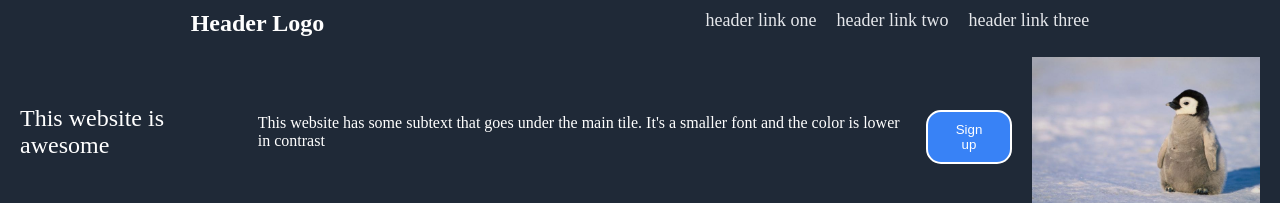
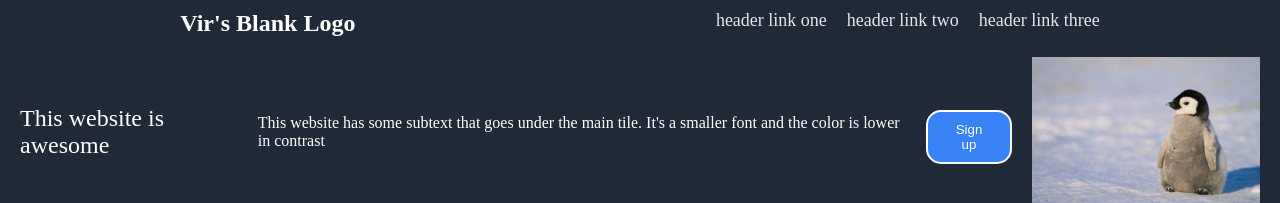
Before and after one commit to Vir-Sikand/LandingPage, a plain HTML site: page index.html in a window 1280 px wide. Shown: the top 203 px of the page. Drawn offline with Linux system fonts and the light colour scheme.

Commit message:
mom made me do this

```diff
--- a/index.html
+++ b/index.html
@@ -9,7 +9,7 @@
         <div class="topbox">
 
             <div class="header">
-                <div class="logo">Header Logo</div>
+                <div class="logo">Vir's Blank Logo</div>
                 <div class="links">
                     <a href="#">header link one</a>
                     <a href="#">header link two</a>
```
